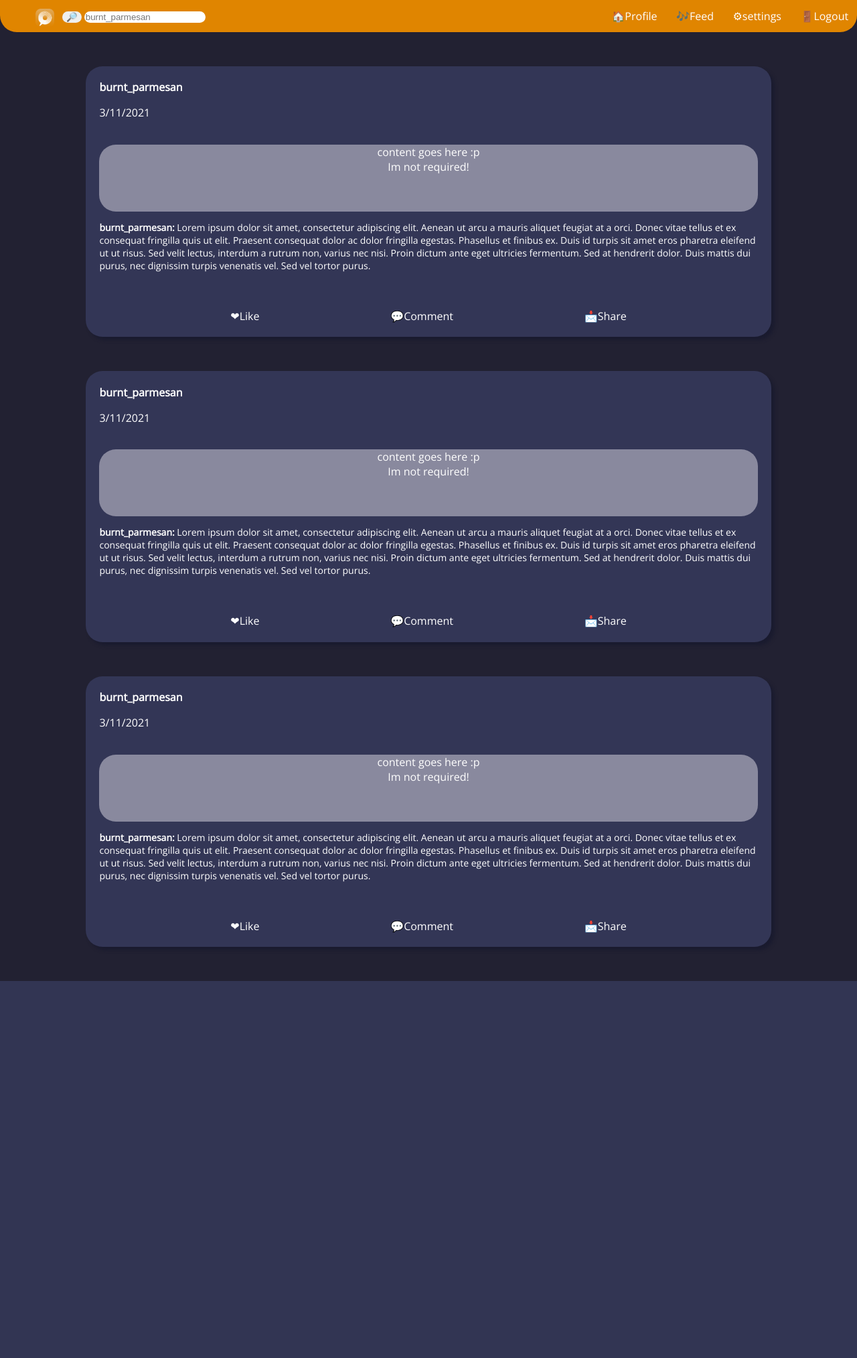
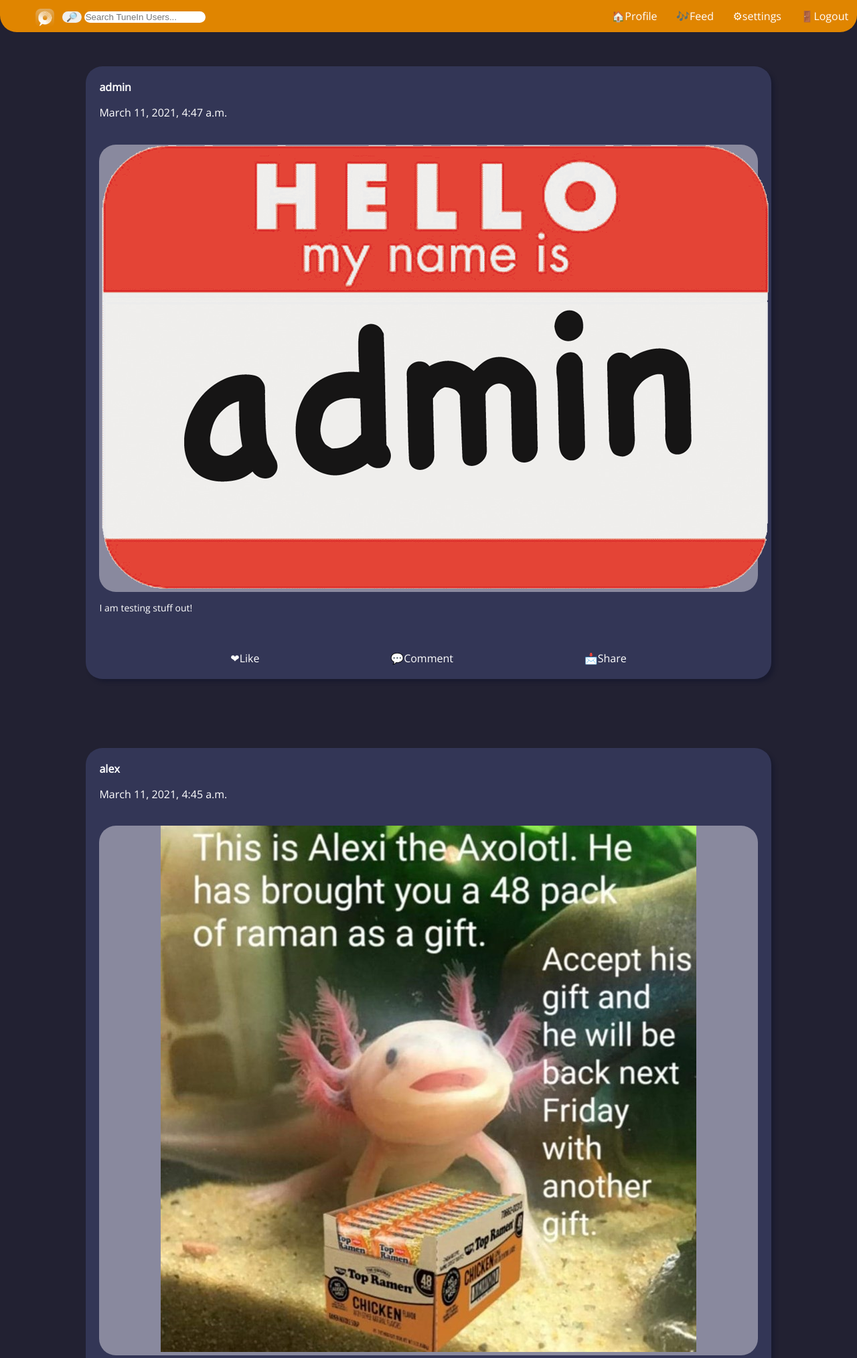
Before and after one commit to fearfulfelix/tunein, a Django app: page /feed in a window 1280 px wide. Shown: the top 2028 px of the page at 67% size. Before the commit the page ends 1465 px from the top, so only its background shows below. Run offline with Django 3.2, Linux system fonts and the light colour scheme; a user stored in the database is signed in; data comes from the database, SQL or seed files in the repository; both versions use the stored data as it was after the commit; parts of the project's set-up code (start-up, migrations or seed data) failed here and were passed over.

Commit message:
Feed pulling from DB

```diff
--- a/TuneIn Website/tunein/news/views.py
+++ b/TuneIn Website/tunein/news/views.py
@@ -25,8 +25,10 @@ def add(request):
 
 #the feed, essentially te users homepage.
 def feed(request):
+    posts = Post.objects.all()
+    posts = posts.order_by('-date_posted')
     if request.user.is_authenticated:
-        return render(request, 'news.html')
+        return render(request, 'news.html', {'posts': posts})
     else:
         return HttpResponseRedirect('/')
 
--- a/TuneIn Website/tunein/templates/base.html
+++ b/TuneIn Website/tunein/templates/base.html
@@ -79,7 +79,7 @@
                 <!-- search field and button -->
                 <form action="{% url 'user_profile' %}">
                     <input type="submit" value="🔎">
-                    <input type="text" id="usernameField" name="username" placeholder="{{user.username}}">
+                    <input type="text" id="usernameField" name="username" placeholder="Search TuneIn Users...">
                 </form>
             </div>
         </li>
--- a/TuneIn Website/tunein/templates/news.html
+++ b/TuneIn Website/tunein/templates/news.html
@@ -79,27 +79,27 @@
 </style>
 
 <!-- HTML Layout for posts on the news page -->
+{% for post in posts %}
 <div class="posts">
 
     <div class="post">
         <div class="post_header">
 
-            <a class="post_username" href="{% url 'home' %}">{{user.username}}</a>
-            <p id="date"></p>
+            <a class="post_username" href="{% url 'user_profile' %}">{{post.user_name}}</a>
+            <p id="date">{{post.date_posted}}</p>
         </div>
 
         <div class="post_content">
-            content goes here :p
-            <br>
-            Im not required!
+            <img src="{{post.pic}}">
+
+
         </div>
         <div class="post_text">
-            <p><span class="post_username">{{user.username}}:</span> Lorem ipsum dolor sit amet, consectetur adipiscing
-                elit. Aenean ut arcu a mauris aliquet feugiat at a orci. Donec vitae tellus et ex consequat fringilla
-                quis ut elit. Praesent consequat dolor ac dolor fringilla egestas. Phasellus et finibus ex. Duis id
-                turpis sit amet eros pharetra eleifend ut ut risus. Sed velit lectus, interdum a rutrum non, varius nec
-                nisi. Proin dictum ante eget ultricies fermentum. Sed at hendrerit dolor. Duis mattis dui purus, nec
-                dignissim turpis venenatis vel. Sed vel tortor purus.</p>
+            <p>
+
+                   {{post.description}}
+
+            </p>
         </div>
         <div class="post_interactables">
             <div>❤Like</div>
@@ -108,8 +108,9 @@
         </div>
     </div>
 </div>
+{% endfor %}
 
-<script>
+<!--<script>
 
     n =  new Date();
     y = n.getFullYear();
@@ -129,6 +130,6 @@
 
 
 
-</script>
+</script>-->
 
 {% endblock %}
--- a/TuneIn Website/tunein/templates/user_profile/index.html
+++ b/TuneIn Website/tunein/templates/user_profile/index.html
@@ -11,7 +11,7 @@
                 <div class="c_icon"><img class ="icon" src="{{user.profile.photo.url }}"></div>
                 <div class="names">
                     <h1 id="name">{{user.profile.first_name}} {{user.profile.last_name}}</h1>
-                    <h2 id="username">{{user.username}}</h2><span class="account_type">{% if artist%}artist{%else%}fan{%endif%}</span>
+                    <h2 id="username">{{user.username}}</h2><span class="account_type">{% if artist%}Artist{%else%}Fan{%endif%}</span>
                     <h3>following:<span id="following"> NAN </span>
                         {% if artist %}
                         • followers: <span id="followers"> NAN </span></h3>
```
Also changed, not shown: TuneIn Website/tunein/db.sqlite3, TuneIn Website/tunein/static/media/postPictures/Admin.png (added), TuneIn Website/tunein/static/media/postPictures/Alex-Axolotl.jpeg (added), TuneIn Website/tunein/static/media/postPictures/cat-shut-up-going-hit.png (added), TuneIn Website/tunein/static/media/profilePictures/Admin.png (added), TuneIn Website/tunein/static/media/profilePictures/Azer.png (added).
